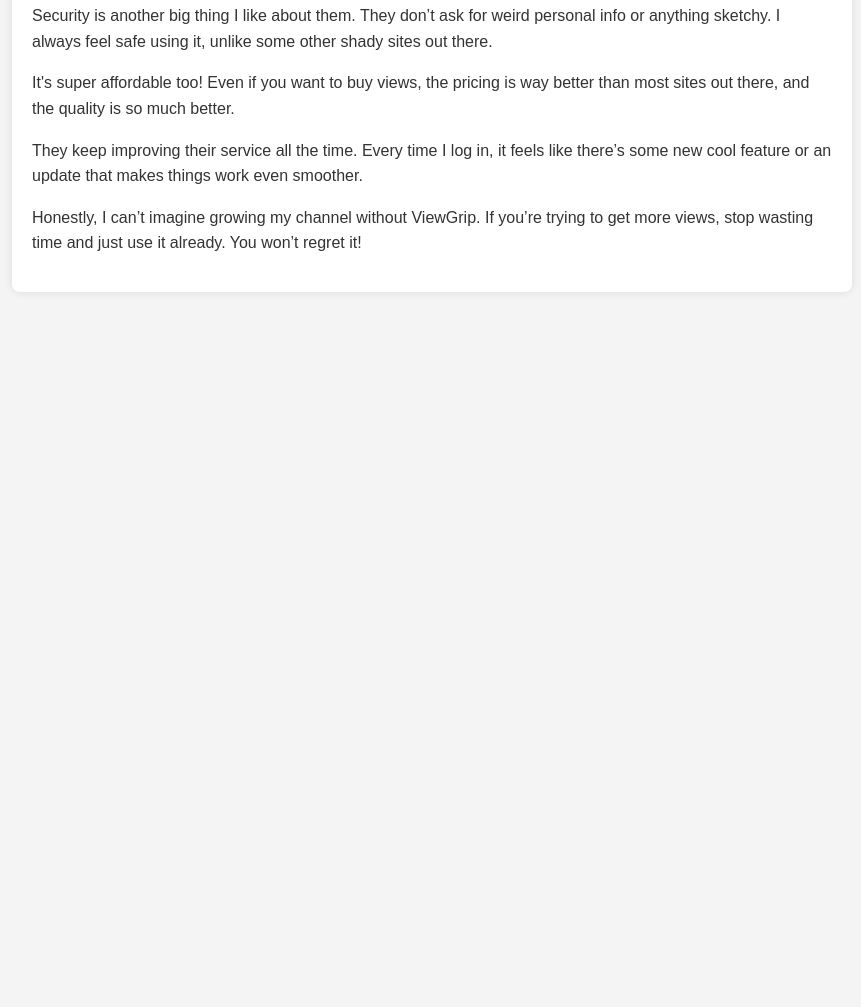
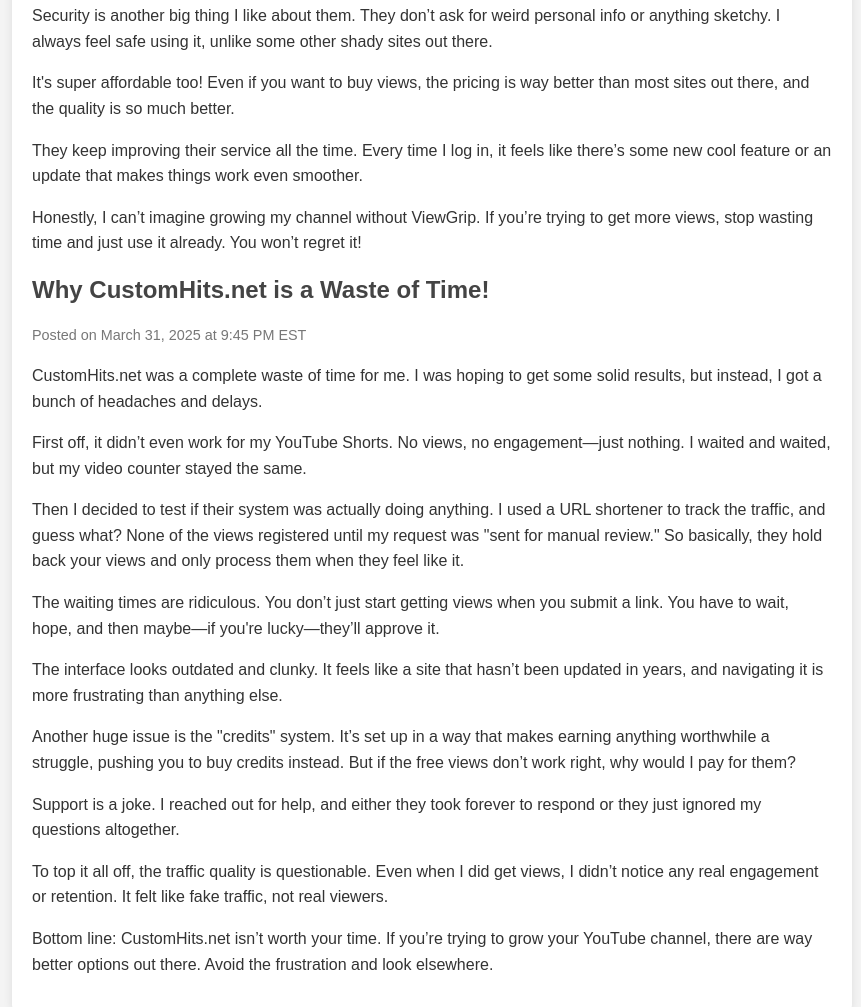
Before and after one commit to themasterofcode-4real2/themasterofcode-4real2.github.com, a plain HTML site: page index.html in a window 1280 px wide. Shown: the part 706-1713 px from the top of the page, without its empty margins (208-1069 px from the left). Before the commit the page ends 1018 px from the top, so only its background shows below. Drawn offline with Linux system fonts and the light colour scheme.

Commit message:
Update index.html

```diff
--- a/index.html
+++ b/index.html
@@ -26,3 +26,21 @@
             <p>It's super affordable too! Even if you want to buy views, the pricing is way better than most sites out there, and the quality is so much better.</p>
             <p>They keep improving their service all the time. Every time I log in, it feels like there’s some new cool feature or an update that makes things work even smoother.</p>
             <p>Honestly, I can’t imagine growing my channel without ViewGrip. If you’re trying to get more views, stop wasting time and just use it already. You won’t regret it!</p>
+        </article>
+
+        <article class="blog-post">
+            <h2>Why CustomHits.net is a Waste of Time!</h2>
+            <p class="timestamp">Posted on March 31, 2025 at 9:45 PM EST</p>
+            <p>CustomHits.net was a complete waste of time for me. I was hoping to get some solid results, but instead, I got a bunch of headaches and delays.</p>
+            <p>First off, it didn’t even work for my YouTube Shorts. No views, no engagement—just nothing. I waited and waited, but my video counter stayed the same.</p>
+            <p>Then I decided to test if their system was actually doing anything. I used a URL shortener to track the traffic, and guess what? None of the views registered until my request was "sent for manual review." So basically, they hold back your views and only process them when they feel like it.</p>
+            <p>The waiting times are ridiculous. You don’t just start getting views when you submit a link. You have to wait, hope, and then maybe—if you're lucky—they’ll approve it.</p>
+            <p>The interface looks outdated and clunky. It feels like a site that hasn’t been updated in years, and navigating it is more frustrating than anything else.</p>
+            <p>Another huge issue is the "credits" system. It’s set up in a way that makes earning anything worthwhile a struggle, pushing you to buy credits instead. But if the free views don’t work right, why would I pay for them?</p>
+            <p>Support is a joke. I reached out for help, and either they took forever to respond or they just ignored my questions altogether.</p>
+            <p>To top it all off, the traffic quality is questionable. Even when I did get views, I didn’t notice any real engagement or retention. It felt like fake traffic, not real viewers.</p>
+            <p>Bottom line: CustomHits.net isn’t worth your time. If you’re trying to grow your YouTube channel, there are way better options out there. Avoid the frustration and look elsewhere.</p>
+        </article>
+    </main>
+</body>
+</html>
```
